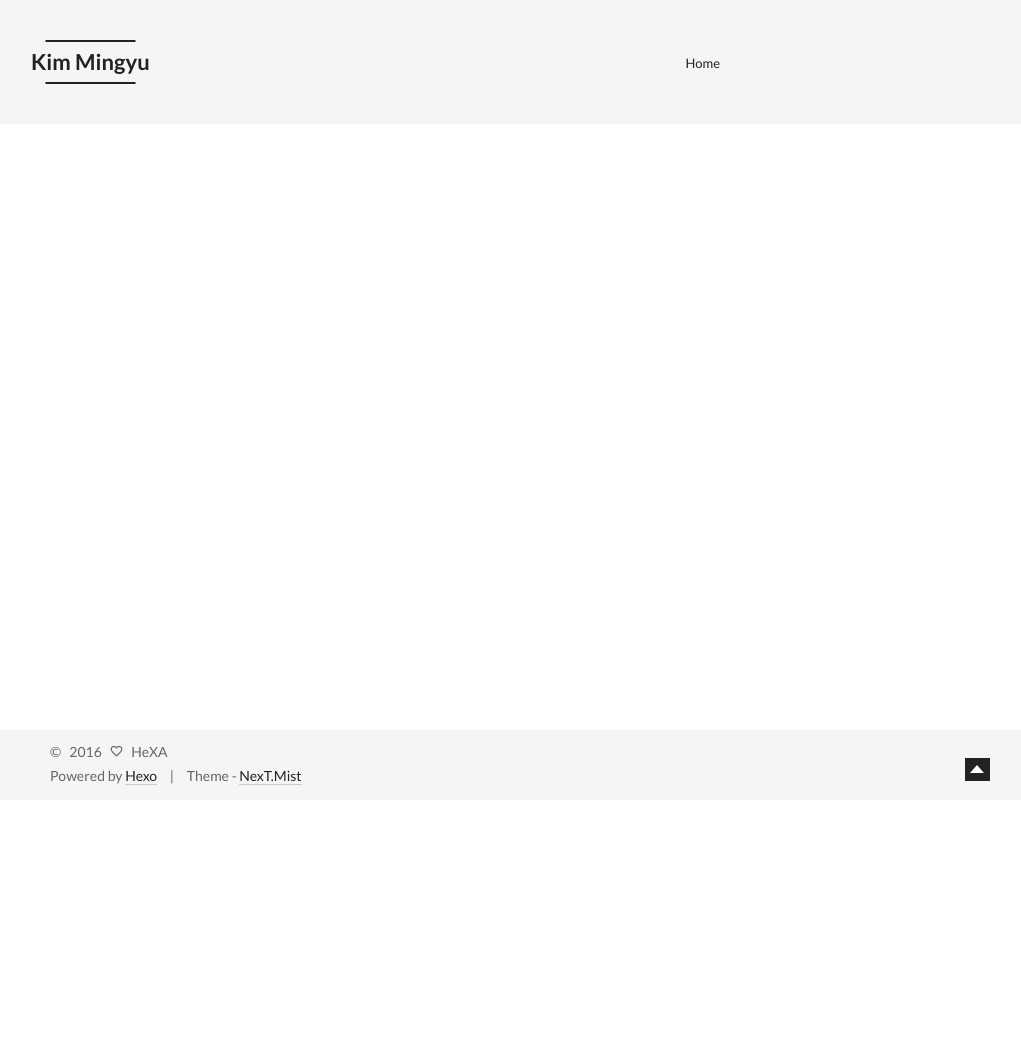
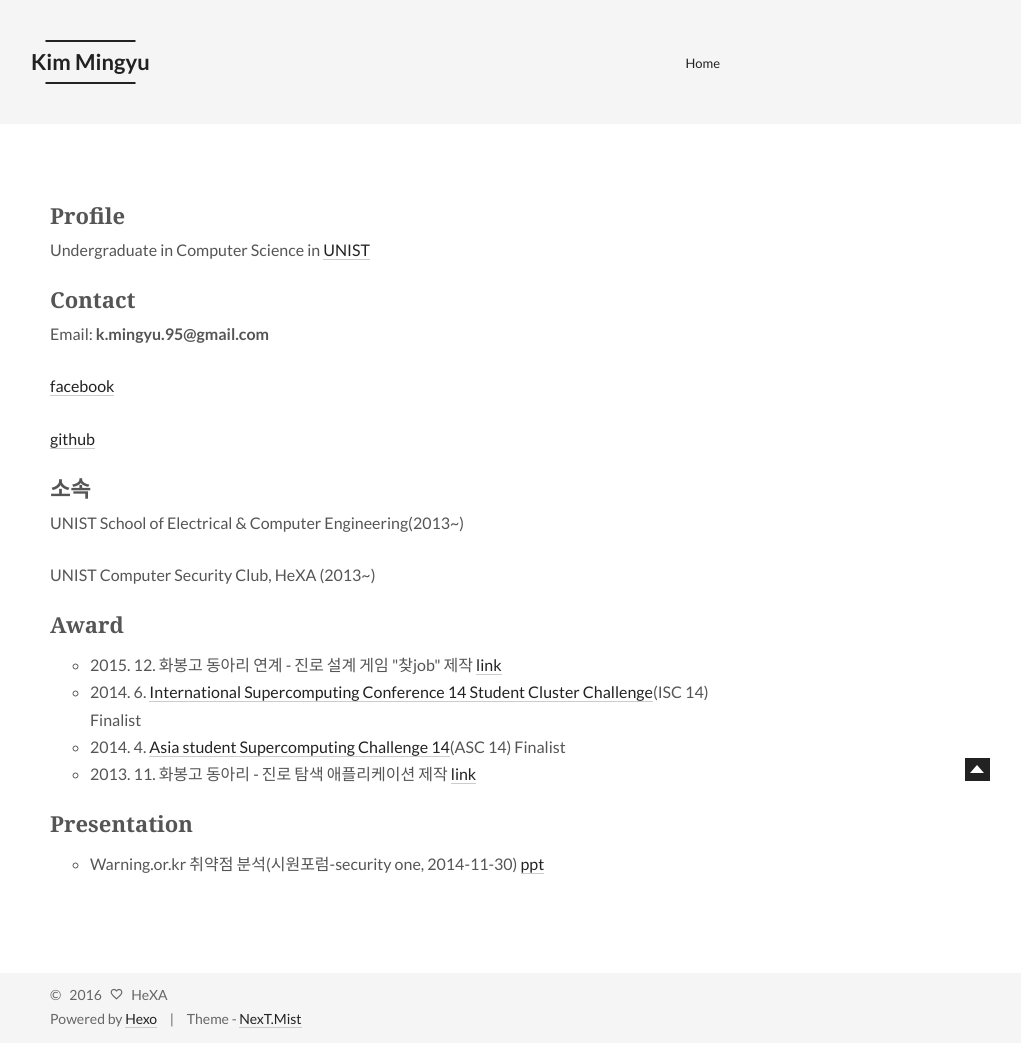
Before and after one commit to mango-tree/mango-tree.github.io-backup-, a plain HTML site: page index.html in a window 1280 px wide. Shown: the whole page, without its empty margins (240-1261 px from the left). Before the commit the page ends 800 px from the top, so only its background shows below. Drawn offline with Linux system fonts and the light colour scheme.

Commit message:
write profile

```diff
--- a/index.html
+++ b/index.html
@@ -10,9 +10,9 @@
   <link rel="stylesheet" type="text/css" href="/vendors/fancybox/source/jquery.fancybox.css?v=2.1.5"/>
   <link href='//fonts.googleapis.com/css?family=Lato:300,400,700,400italic&subset=latin,latin-ext' rel='stylesheet' type='text/css'>
 <link rel="stylesheet" type="text/css" href="/css/main.css?v=0.4.5.1"/>
-    <meta name="description" content="UNIST Computer Club. Hacker's eXciting Academy" />
+    <meta name="description" content="Kim Mingyu" />
     <meta property="og:image" content="https://raw.githubusercontent.com/HeXA-UNIST/hexa-blog/master/source/img/hexa_logo.png" />
-  <meta name="keywords" content="HeXA,UNIST" />
+  <meta name="keywords" content="Kim Mingyu" />
   <link rel="shorticon icon" type="image/x-icon" href="/favicon.ico?v=0.4.5.1" />
 
   <!--
@@ -34,7 +34,7 @@
   };
 </script>
 
-  <title> HeXA | UNIST Computer Club </title>
+  <title> Mingyu Kim</title>
 </head>
 
 <body itemscope itemtype="http://schema.org/WebPage" lang="en">
@@ -90,7 +90,49 @@
     <main id="main" class="main">
       <div class="main-inner">
         <div id="content" class="content">
- </div>
+<!---->
+          <div id="posts" class="posts-expand">
+            <h2 id="Profile">Profile</h2>
+              <p>Undergraduate in Computer Science in <a href="http://www.unist.ac.kr/" target="_blank" rel="external">UNIST</a></p>
+            <h2 id="Profile">Contact</h2>
+              <p>Email: <strong>k.mingyu.95@gmail.com</strong></p>
+              <p><a href="https://www.facebook.com/profile.php?id=100009910053757" target="_blank" rel="external">facebook</a></p>
+              <p><a href="https://github.com/mango-tree" target="_blank" rel="external">github</a></p>
+            <h2 id="Research">소속</h2>
+              <p>UNIST School of Electrical & Computer Engineering(2013~)</p>
+              <p>UNIST Computer Security Club, HeXA (2013~)</p>
+            <h2 id="Research">Award</h2>
+            <ul>
+              <li>
+                2015. 12. 화봉고 동아리 연계 - 진로 설계 게임 "찾job" 제작
+                <a href="http://www.ujeil.com/news/articleView.html?idxno=124243" target="_blank" rel="external">link</a>
+              </li>
+              <li>
+                2014. 6.
+                <a href="http://www.isc-events.com/isc14/student-cluster-competition.html" target="_blank" rel="external">
+                International Supercomputing Conference 14 Student Cluster Challenge</a>(ISC 14) Finalist
+              </li>
+              <li>
+                2014. 4.
+                <a href="http://www.asc-events.org/ASC14/index14en.php" target="_blank" rel="external">
+                Asia student Supercomputing Challenge 14</a>(ASC 14) Finalist
+              </li>
+              <li>
+                2013. 11. 화봉고 동아리 - 진로 탐색 애플리케이션 제작
+                <a href="http://www.newsis.com/ar_detail/view.html?ar_id=NISX20131106_0012492743&cID=10814&pID=10800" target="_blank" rel="external">link</a>
+              </li>
+            </ul>
+            <p></p>
+            <h2 id="Presentation">Presentation</h2>
+            <ul>
+              <li>
+                Warning.or.kr 취약점 분석(시원포럼-security one, 2014-11-30)
+                <a href="http://www.slideshare.net/mangonamu/warning-for-pdf" target="_blank" rel="external">ppt</a>
+              </li>
+            </ul>
+  </div>
+<!---->
+         </div>
       </div>
     </main>
 
@@ -125,13 +167,48 @@
 
   <script type="text/javascript" src="/vendors/jquery/index.js?v=2.1.3"></script>
 
+    <script type="text/javascript">
+      var disqus_shortname = 'hexa-unist';
+      var disqus_identifier = 'index.html';
+      var disqus_title = '';
+      var disqus_url = '';
 
+      function run_disqus_script(disqus_script){
+        var dsq = document.createElement('script');
+        dsq.type = 'text/javascript';
+        dsq.async = true;
+        dsq.src = '//' + disqus_shortname + '.disqus.com/' + disqus_script;
+        console.log((document.getElementsByTagName('head')[0] || document.getElementsByTagName('body')[0]).appendChild(dsq));
+        (document.getElementsByTagName('head')[0] || document.getElementsByTagName('body')[0]).appendChild(dsq);
+      }
 
+      run_disqus_script('count.js');
 
+    </script>
 
+  <script type="text/javascript" src="/vendors/fancybox/source/jquery.fancybox.pack.js"></script>
+  <script type="text/javascript" src="/js/fancy-box.js?v=0.4.5.1"></script>
 
+  <script type="text/javascript" src="/js/helpers.js?v=0.4.5.1"></script>
 
+  <script type="text/javascript" src="/vendors/velocity/velocity.min.js"></script>
+  <script type="text/javascript" src="/vendors/velocity/velocity.ui.min.js"></script>
 
+  <script type="text/javascript" src="/js/motion_global.js?v=0.4.5.1" id="motion.global"></script>
+
+  <script type="text/javascript" src="/js/nav-toggle.js?v=0.4.5.1"></script>
+  <script type="text/javascript" src="/vendors/fastclick/lib/fastclick.min.js?v=1.0.6"></script>
+
+  <script type="text/javascript">
+    $(document).ready(function () {
+      if (CONFIG.sidebar === 'always') {
+        displaySidebar();
+      }
+      if (isMobile()) {
+        FastClick.attach(document.body);
+      }
+    });
+  </script>
 
     <script type="text/javascript">
       var disqus_shortname = 'hexa-unist';
@@ -153,75 +230,6 @@
     </script>
 
 
-
-
-
-
-  <script type="text/javascript" src="/vendors/fancybox/source/jquery.fancybox.pack.js"></script>
-  <script type="text/javascript" src="/js/fancy-box.js?v=0.4.5.1"></script>
-
-
-  <script type="text/javascript" src="/js/helpers.js?v=0.4.5.1"></script>
-
-
-  <script type="text/javascript" src="/vendors/velocity/velocity.min.js"></script>
-  <script type="text/javascript" src="/vendors/velocity/velocity.ui.min.js"></script>
-
-  <script type="text/javascript" src="/js/motion_global.js?v=0.4.5.1" id="motion.global"></script>
-
-
-
-
-  <script type="text/javascript" src="/js/nav-toggle.js?v=0.4.5.1"></script>
-  <script type="text/javascript" src="/vendors/fastclick/lib/fastclick.min.js?v=1.0.6"></script>
-
-
-
-  <script type="text/javascript">
-    $(document).ready(function () {
-      if (CONFIG.sidebar === 'always') {
-        displaySidebar();
-      }
-      if (isMobile()) {
-        FastClick.attach(document.body);
-      }
-    });
-  </script>
-
-
-
-
-
-
-
-
-
-    <script type="text/javascript">
-      var disqus_shortname = 'hexa-unist';
-      var disqus_identifier = 'index.html';
-      var disqus_title = '';
-      var disqus_url = '';
-
-      function run_disqus_script(disqus_script){
-        var dsq = document.createElement('script');
-        dsq.type = 'text/javascript';
-        dsq.async = true;
-        dsq.src = '//' + disqus_shortname + '.disqus.com/' + disqus_script;
-        console.log((document.getElementsByTagName('head')[0] || document.getElementsByTagName('body')[0]).appendChild(dsq));
-        (document.getElementsByTagName('head')[0] || document.getElementsByTagName('body')[0]).appendChild(dsq);
-      }
-
-      run_disqus_script('count.js');
-
-    </script>
-
-
-
-
-
-
-
-
   <script type="text/javascript" src="/js/lazyload.js"></script>
   <script type="text/javascript">
     $(function () {
```
